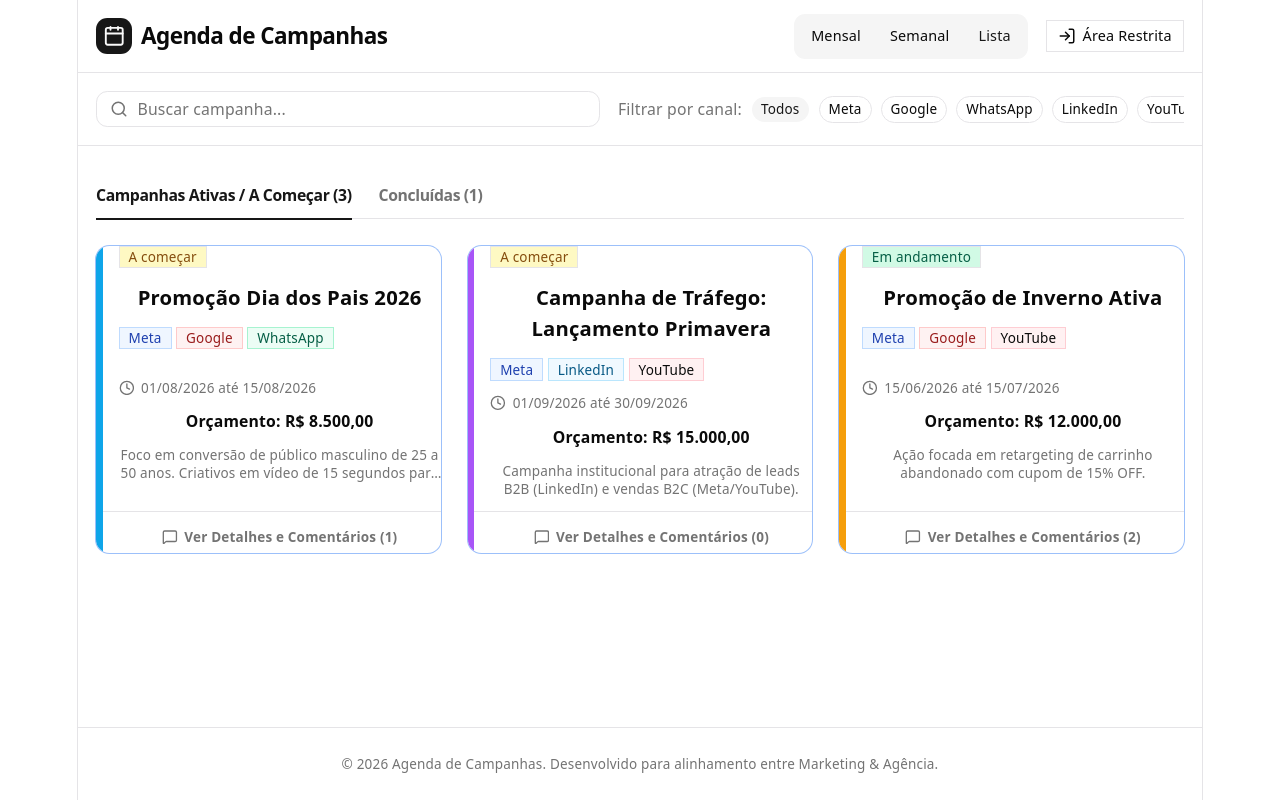
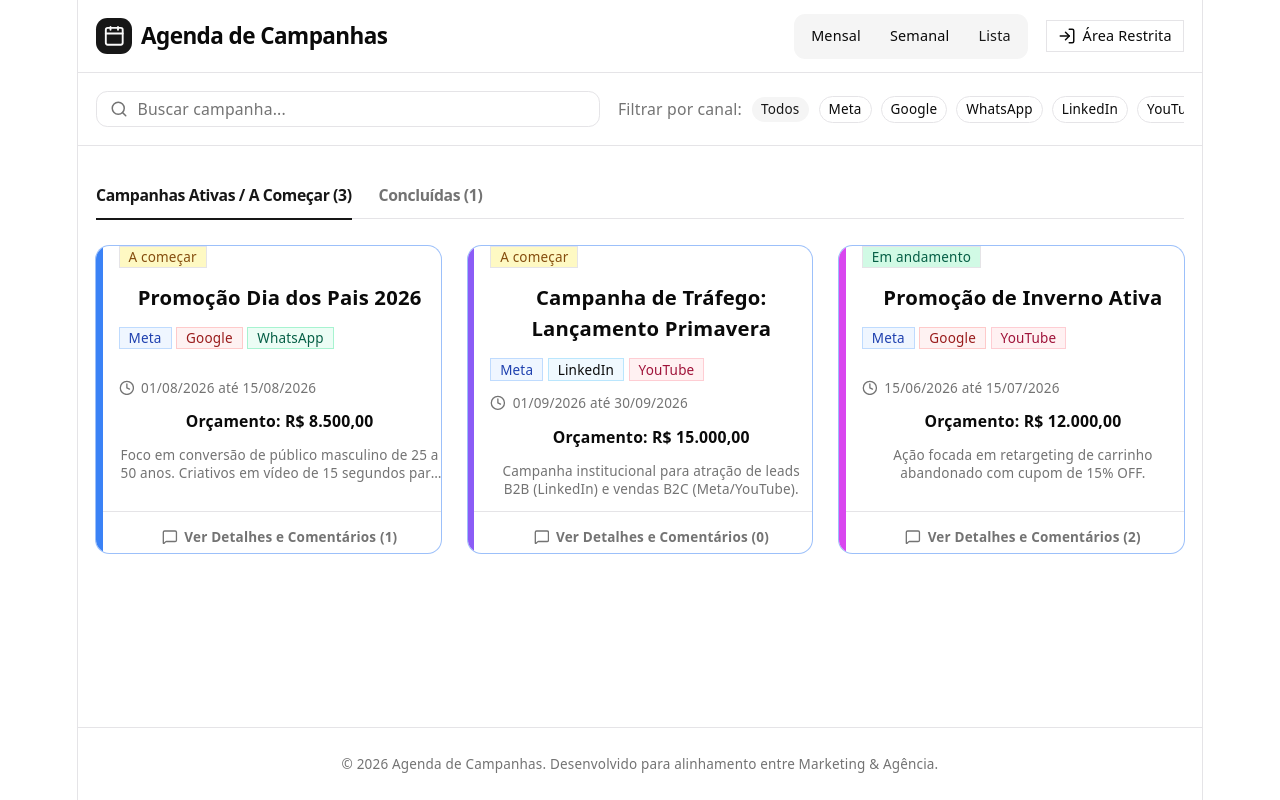
Before and after one commit to Raphasq10/agenda-campanhas-parquetec, a React (Vite) app: page / in a window 1280 px wide. Built offline with nearby package versions, Linux system fonts and the light colour scheme.

Commit message:
feat: expand to 20 pastel colors and make channel colors case-insensitive with fuzzy matching

```diff
--- a/src/pages/agenda.tsx
+++ b/src/pages/agenda.tsx
@@ -40,22 +40,39 @@ interface AgendaProps {
   error?: string | null
 }
 
-// Função para mapear cores pastéis personalizadas para cada canal de mídia
+// Função para mapear cores pastéis personalizadas para cada canal de mídia (com tolerância a maiúsculas/minúsculas e erros comuns)
 export const getChannelColor = (channel: string): string => {
-  const colors: Record<string, string> = {
-    Meta: 'bg-blue-50 text-blue-800 border-blue-200 dark:bg-blue-950/45 dark:text-blue-300 dark:border-blue-900/50',
-    Google: 'bg-red-50 text-red-800 border-red-200 dark:bg-red-950/45 dark:text-red-300 dark:border-red-900/50',
-    LinkedIn: 'bg-sky-50 text-sky-800 border-sky-200 dark:bg-sky-950/45 dark:text-sky-300 dark:border-sky-900/50',
-    WhatsApp: 'bg-emerald-50 text-emerald-800 border-emerald-200 dark:bg-emerald-950/45 dark:text-emerald-300 dark:border-emerald-900/50',
-    YouTube: 'bg-rose-50 text-rose-805 border-rose-200 dark:bg-rose-950/45 dark:text-rose-300 dark:border-rose-900/50',
-    TV: 'bg-purple-50 text-purple-800 border-purple-200 dark:bg-purple-950/45 dark:text-purple-300 dark:border-purple-900/50',
-    Radio: 'bg-amber-50 text-amber-800 border-amber-200 dark:bg-amber-950/45 dark:text-amber-300 dark:border-amber-900/50',
-    Email: 'bg-indigo-50 text-indigo-850 border-indigo-200 dark:bg-indigo-950/45 dark:text-indigo-300 dark:border-indigo-900/50'
+  const norm = channel.toLowerCase().trim()
+
+  if (norm === 'meta' || norm === 'facebook' || norm === 'instagram' || norm === 'insta' || norm === 'face') {
+    return 'bg-blue-50 text-blue-800 border-blue-200 dark:bg-blue-950/45 dark:text-blue-300 dark:border-blue-900/50'
   }
-  return colors[channel] || 'bg-slate-50 text-slate-800 border-slate-200 dark:bg-slate-900/40 dark:text-slate-300 dark:border-slate-800/50'
+  if (norm === 'google' || norm === 'adwords' || norm === 'ads') {
+    return 'bg-red-50 text-red-800 border-red-200 dark:bg-red-950/45 dark:text-red-300 dark:border-red-900/50'
+  }
+  if (norm === 'linkedin' || norm === 'linkdin') {
+    return 'bg-sky-50 text-sky-850 border-sky-200 dark:bg-sky-950/45 dark:text-sky-300 dark:border-sky-900/50'
+  }
+  if (norm === 'whatsapp' || norm === 'whats' || norm === 'zap' || norm === 'wpp') {
+    return 'bg-emerald-50 text-emerald-800 border-emerald-200 dark:bg-emerald-950/45 dark:text-emerald-300 dark:border-emerald-900/50'
+  }
+  if (norm === 'youtube' || norm === 'yotube' || norm === 'youtub' || norm === 'yt') {
+    return 'bg-rose-50 text-rose-800 border-rose-200 dark:bg-rose-950/45 dark:text-rose-300 dark:border-rose-900/50'
+  }
+  if (norm === 'tv' || norm === 'televisao' || norm === 'televisão' || norm === 'televisã' || norm === 'mídia tv') {
+    return 'bg-purple-50 text-purple-800 border-purple-200 dark:bg-purple-950/45 dark:text-purple-300 dark:border-purple-900/50'
+  }
+  if (norm === 'radio' || norm === 'rádio') {
+    return 'bg-amber-50 text-amber-800 border-amber-200 dark:bg-amber-950/45 dark:text-amber-300 dark:border-amber-900/50'
+  }
+  if (norm === 'email' || norm === 'e-mail' || norm === 'newsletter' || norm === 'mail') {
+    return 'bg-indigo-50 text-indigo-800 border-indigo-200 dark:bg-indigo-950/45 dark:text-indigo-300 dark:border-indigo-900/50'
+  }
+
+  return 'bg-slate-50 text-slate-800 border-slate-200 dark:bg-slate-900/40 dark:text-slate-300 dark:border-slate-800/50'
 }
 
-// 1. Função para gerar cores pastéis consistentes e harmoniosas por ID de campanha
+// 1. Função para gerar cores pastéis consistentes e harmoniosas por ID de campanha (20 opções exclusivas)
 interface PastelScheme {
   bg: string
   text: string
@@ -66,62 +83,26 @@ interface PastelScheme {
 
 export const getPastelColor = (campaignId: string): PastelScheme => {
   const schemes: PastelScheme[] = [
-    {
-      bg: 'bg-emerald-50 dark:bg-emerald-950/30',
-      text: 'text-emerald-800 dark:text-emerald-300',
-      border: 'border-emerald-200 dark:border-emerald-800/60',
-      hoverBg: 'hover:bg-emerald-100 dark:hover:bg-emerald-950/50',
-      dot: 'bg-emerald-500'
-    },
-    {
-      bg: 'bg-sky-50 dark:bg-sky-950/30',
-      text: 'text-sky-800 dark:text-sky-300',
-      border: 'border-sky-200 dark:border-sky-800/60',
-      hoverBg: 'hover:bg-sky-100 dark:hover:bg-sky-950/50',
-      dot: 'bg-sky-500'
-    },
-    {
-      bg: 'bg-purple-50 dark:bg-purple-950/30',
-      text: 'text-purple-800 dark:text-purple-300',
-      border: 'border-purple-200 dark:border-purple-800/60',
-      hoverBg: 'hover:bg-purple-100 dark:hover:bg-purple-950/50',
-      dot: 'bg-purple-500'
-    },
-    {
-      bg: 'bg-amber-50 dark:bg-amber-950/30',
-      text: 'text-amber-800 dark:text-amber-300',
-      border: 'border-amber-200 dark:border-amber-800/60',
-      hoverBg: 'hover:bg-amber-100 dark:hover:bg-amber-950/50',
-      dot: 'bg-amber-500'
-    },
-    {
-      bg: 'bg-rose-50 dark:bg-rose-950/30',
-      text: 'text-rose-800 dark:text-rose-300',
-      border: 'border-rose-200 dark:border-rose-800/60',
-      hoverBg: 'hover:bg-rose-100 dark:hover:bg-rose-950/50',
-      dot: 'bg-rose-500'
-    },
-    {
-      bg: 'bg-indigo-50 dark:bg-indigo-950/30',
-      text: 'text-indigo-800 dark:text-indigo-300',
-      border: 'border-indigo-200 dark:border-indigo-800/60',
-      hoverBg: 'hover:bg-indigo-100 dark:hover:bg-indigo-950/50',
-      dot: 'bg-indigo-500'
-    },
-    {
-      bg: 'bg-teal-50 dark:bg-teal-950/30',
-      text: 'text-teal-800 dark:text-teal-300',
-      border: 'border-teal-200 dark:border-teal-800/60',
-      hoverBg: 'hover:bg-teal-100 dark:hover:bg-teal-950/50',
-      dot: 'bg-teal-500'
-    },
-    {
-      bg: 'bg-orange-50 dark:bg-orange-950/30',
-      text: 'text-orange-800 dark:text-orange-300',
-      border: 'border-orange-200 dark:border-orange-800/60',
-      hoverBg: 'hover:bg-orange-100 dark:hover:bg-orange-950/50',
-      dot: 'bg-orange-500'
-    }
+    { bg: 'bg-emerald-50 dark:bg-emerald-950/30', text: 'text-emerald-800 dark:text-emerald-300', border: 'border-emerald-200 dark:border-emerald-800/60', hoverBg: 'hover:bg-emerald-100/80', dot: 'bg-emerald-500' },
+    { bg: 'bg-sky-50 dark:bg-sky-950/30', text: 'text-sky-800 dark:text-sky-300', border: 'border-sky-200 dark:border-sky-800/60', hoverBg: 'hover:bg-sky-100/80', dot: 'bg-sky-500' },
+    { bg: 'bg-purple-50 dark:bg-purple-950/30', text: 'text-purple-800 dark:text-purple-300', border: 'border-purple-200 dark:border-purple-800/60', hoverBg: 'hover:bg-purple-100/80', dot: 'bg-purple-500' },
+    { bg: 'bg-amber-50 dark:bg-amber-950/30', text: 'text-amber-800 dark:text-amber-300', border: 'border-amber-200 dark:border-amber-800/60', hoverBg: 'hover:bg-amber-100/80', dot: 'bg-amber-500' },
+    { bg: 'bg-rose-50 dark:bg-rose-950/30', text: 'text-rose-800 dark:text-rose-300', border: 'border-rose-200 dark:border-rose-800/60', hoverBg: 'hover:bg-rose-100/80', dot: 'bg-rose-500' },
+    { bg: 'bg-indigo-50 dark:bg-indigo-950/30', text: 'text-indigo-800 dark:text-indigo-300', border: 'border-indigo-200 dark:border-indigo-800/60', hoverBg: 'hover:bg-indigo-100/80', dot: 'bg-indigo-500' },
+    { bg: 'bg-teal-50 dark:bg-teal-950/30', text: 'text-teal-800 dark:text-teal-300', border: 'border-teal-200 dark:border-teal-800/60', hoverBg: 'hover:bg-teal-100/80', dot: 'bg-teal-500' },
+    { bg: 'bg-orange-50 dark:bg-orange-950/30', text: 'text-orange-800 dark:text-orange-300', border: 'border-orange-200 dark:border-orange-800/60', hoverBg: 'hover:bg-orange-100/80', dot: 'bg-orange-500' },
+    { bg: 'bg-red-50 dark:bg-red-950/30', text: 'text-red-800 dark:text-red-300', border: 'border-red-200 dark:border-red-800/60', hoverBg: 'hover:bg-red-100/80', dot: 'bg-red-500' },
+    { bg: 'bg-blue-50 dark:bg-blue-950/30', text: 'text-blue-800 dark:text-blue-300', border: 'border-blue-200 dark:border-blue-800/60', hoverBg: 'hover:bg-blue-100/80', dot: 'bg-blue-500' },
+    { bg: 'bg-violet-50 dark:bg-violet-950/30', text: 'text-violet-800 dark:text-violet-300', border: 'border-violet-200 dark:border-violet-800/60', hoverBg: 'hover:bg-violet-100/80', dot: 'bg-violet-500' },
+    { bg: 'bg-fuchsia-50 dark:bg-fuchsia-950/30', text: 'text-fuchsia-800 dark:text-fuchsia-300', border: 'border-fuchsia-200 dark:border-fuchsia-800/60', hoverBg: 'hover:bg-fuchsia-100/80', dot: 'bg-fuchsia-500' },
+    { bg: 'bg-pink-50 dark:bg-pink-950/30', text: 'text-pink-800 dark:text-pink-300', border: 'border-pink-200 dark:border-pink-800/60', hoverBg: 'hover:bg-pink-100/80', dot: 'bg-pink-500' },
+    { bg: 'bg-lime-50 dark:bg-lime-950/30', text: 'text-lime-800 dark:text-lime-300', border: 'border-lime-200 dark:border-lime-800/60', hoverBg: 'hover:bg-lime-100/80', dot: 'bg-lime-500' },
+    { bg: 'bg-green-50 dark:bg-green-950/30', text: 'text-green-800 dark:text-green-300', border: 'border-green-200 dark:border-green-800/60', hoverBg: 'hover:bg-green-100/80', dot: 'bg-green-500' },
+    { bg: 'bg-cyan-50 dark:bg-cyan-950/30', text: 'text-cyan-800 dark:text-cyan-300', border: 'border-cyan-200 dark:border-cyan-800/60', hoverBg: 'hover:bg-cyan-100/80', dot: 'bg-cyan-500' },
+    { bg: 'bg-yellow-50 dark:bg-yellow-950/30', text: 'text-yellow-805 dark:text-yellow-300', border: 'border-yellow-200 dark:border-yellow-800/60', hoverBg: 'hover:bg-yellow-100/80', dot: 'bg-yellow-500' },
+    { bg: 'bg-slate-50 dark:bg-slate-950/30', text: 'text-slate-800 dark:text-slate-300', border: 'border-slate-200 dark:border-slate-800/60', hoverBg: 'hover:bg-slate-100/80', dot: 'bg-slate-500' },
+    { bg: 'bg-zinc-50 dark:bg-zinc-950/30', text: 'text-zinc-800 dark:text-zinc-300', border: 'border-zinc-200 dark:border-zinc-800/60', hoverBg: 'hover:bg-zinc-100/80', dot: 'bg-zinc-500' },
+    { bg: 'bg-stone-50 dark:bg-stone-950/30', text: 'text-stone-800 dark:text-stone-300', border: 'border-stone-200 dark:border-stone-800/60', hoverBg: 'hover:bg-stone-100/80', dot: 'bg-stone-500' }
   ]
 
   let hash = 0
```
